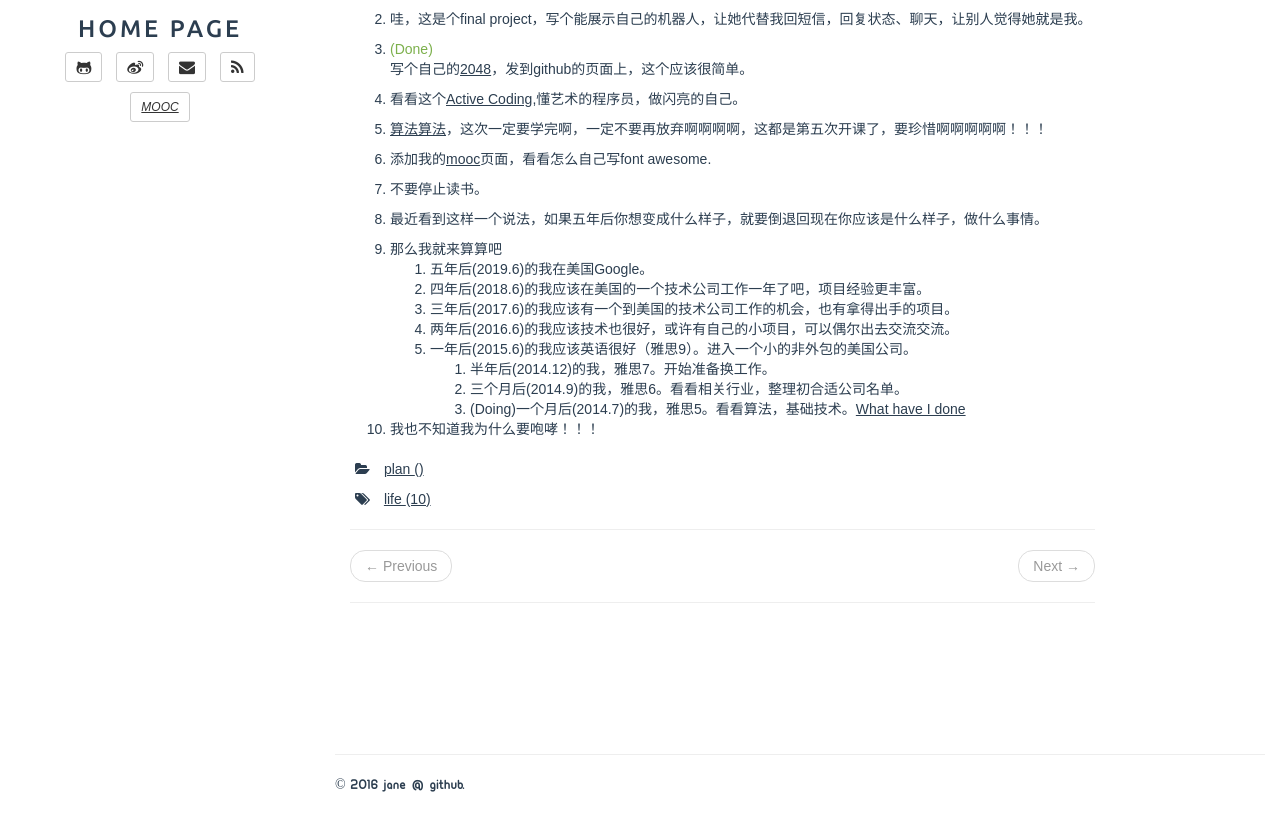
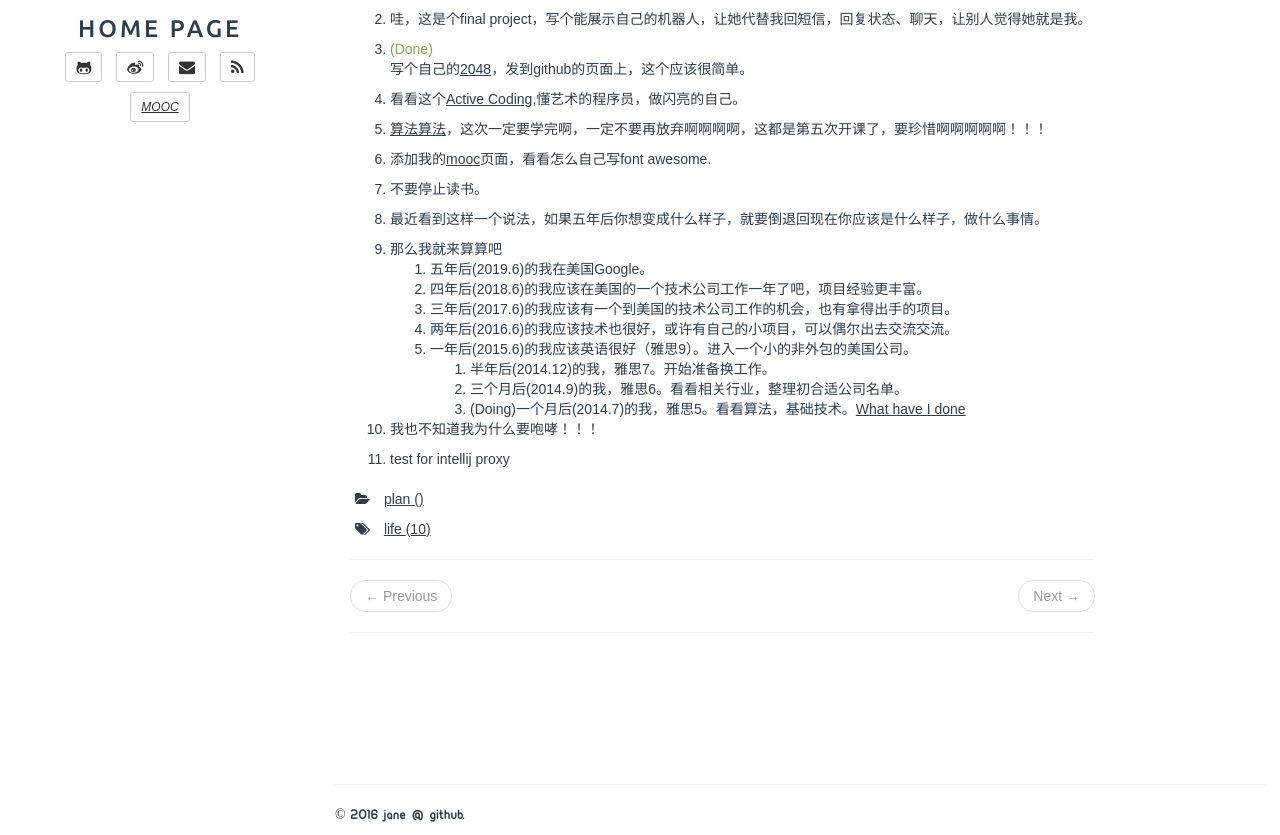
Before and after one commit to jane110511/jane110511.github.io, a Jekyll site: the page built from personal/2019-01-31-happy-birthday.md, in a window 1280 px wide and 1107 px high, cut to the strip 272-1107 px from the top of the window. Built offline with Jekyll 4.4.1, drawn with Linux system fonts in a browser that asks for light colours.

Commit message:
Internal: test for intellij proxy

```diff
--- a/personal/2019-01-31-happy-birthday.md
+++ b/personal/2019-01-31-happy-birthday.md
@@ -38,3 +38,5 @@ tags: life
 		3. (Doing)一个月后(2014.7)的我，雅思5。看看算法，基础技术。[What have I done]()
 
 8. 我也不知道我为什么要咆哮！！！
+
+9. test for intellij proxy
```
